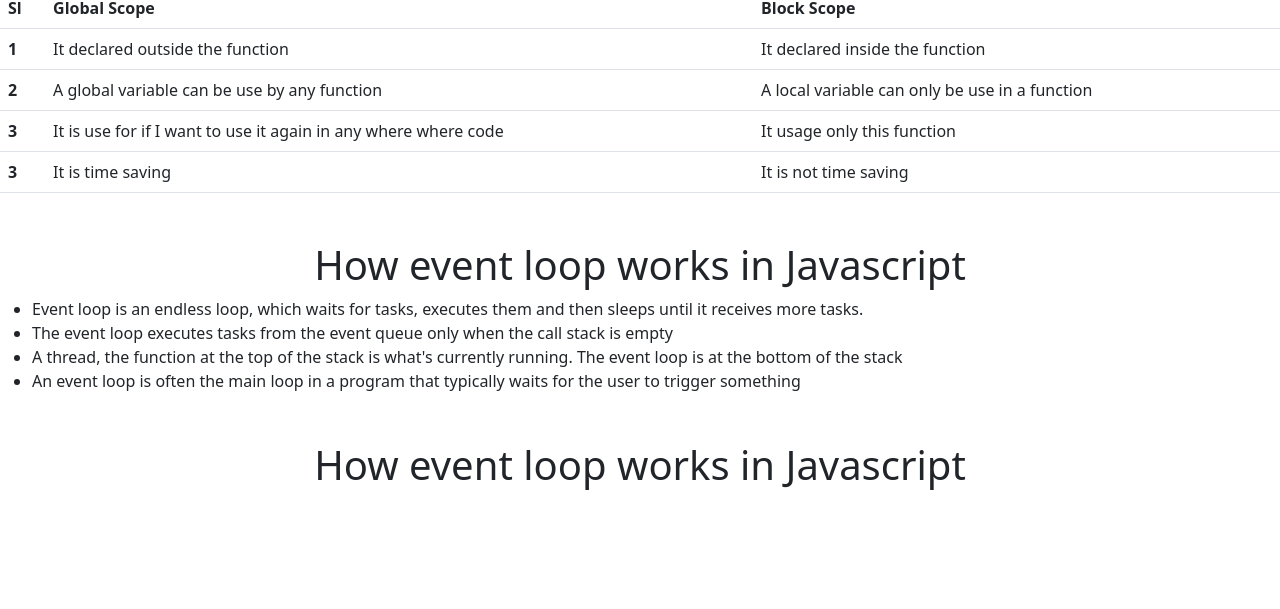
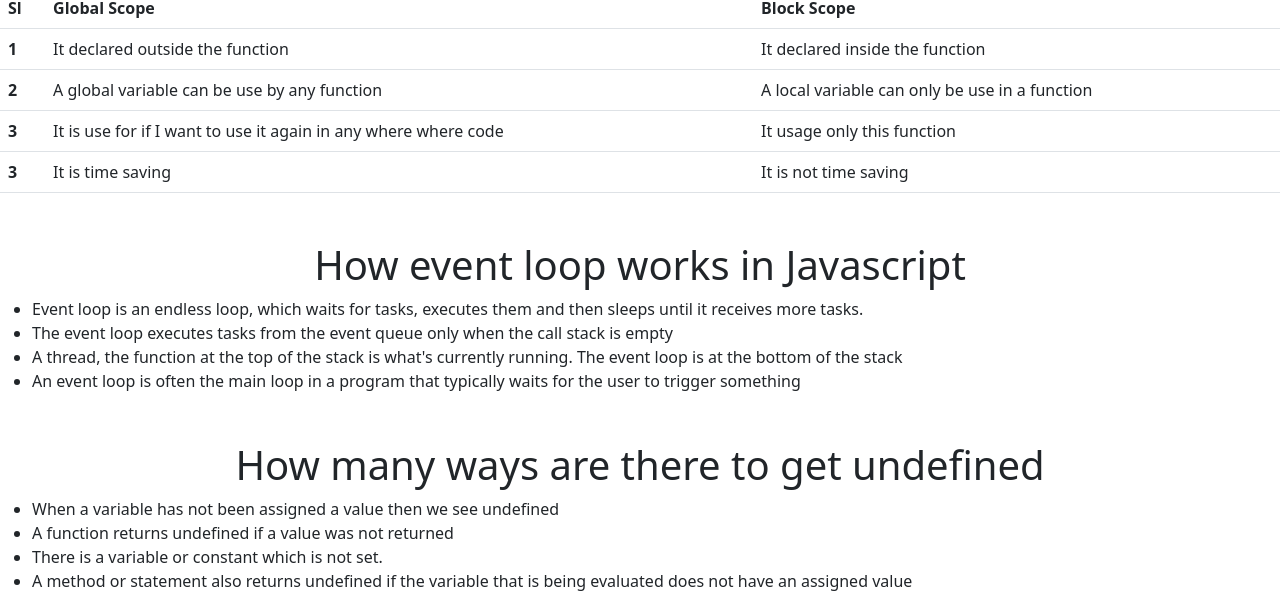
Before and after one commit to dev-nayandas/Speed_Monster, a plain HTML site: page blog.html in a window 1280 px wide. Shown: the part 497-1106 px from the top of the page. Before the commit the page ends 994 px from the top, so only its background shows below. Drawn offline with nearby package versions, Linux system fonts and the light colour scheme.

Commit message:
all done

```diff
--- a/blog.html
+++ b/blog.html
@@ -95,6 +95,12 @@
     <li>A thread, the function at the top of the stack is what's currently running. The event loop is at the bottom of the stack</li>
     <li> An event loop is often the main loop in a program that typically waits for the user to trigger something</li>
   </ul>
-  <h1 class="text-center mt-5">How event loop  works in Javascript</h1>
+  <h1 class="text-center mt-5">How many ways are there to get undefined </h1>
+  <ul>
+    <li>When a variable has not been assigned a value then we see undefined</li>
+    <li>A function returns undefined if a value was not returned </li>
+    <li>There is a variable or constant which is not set.</li>
+    <li>A method or statement also returns undefined if the variable that is being evaluated does not have an assigned value</li>
+  </ul>
   </body>
 </html>
```
